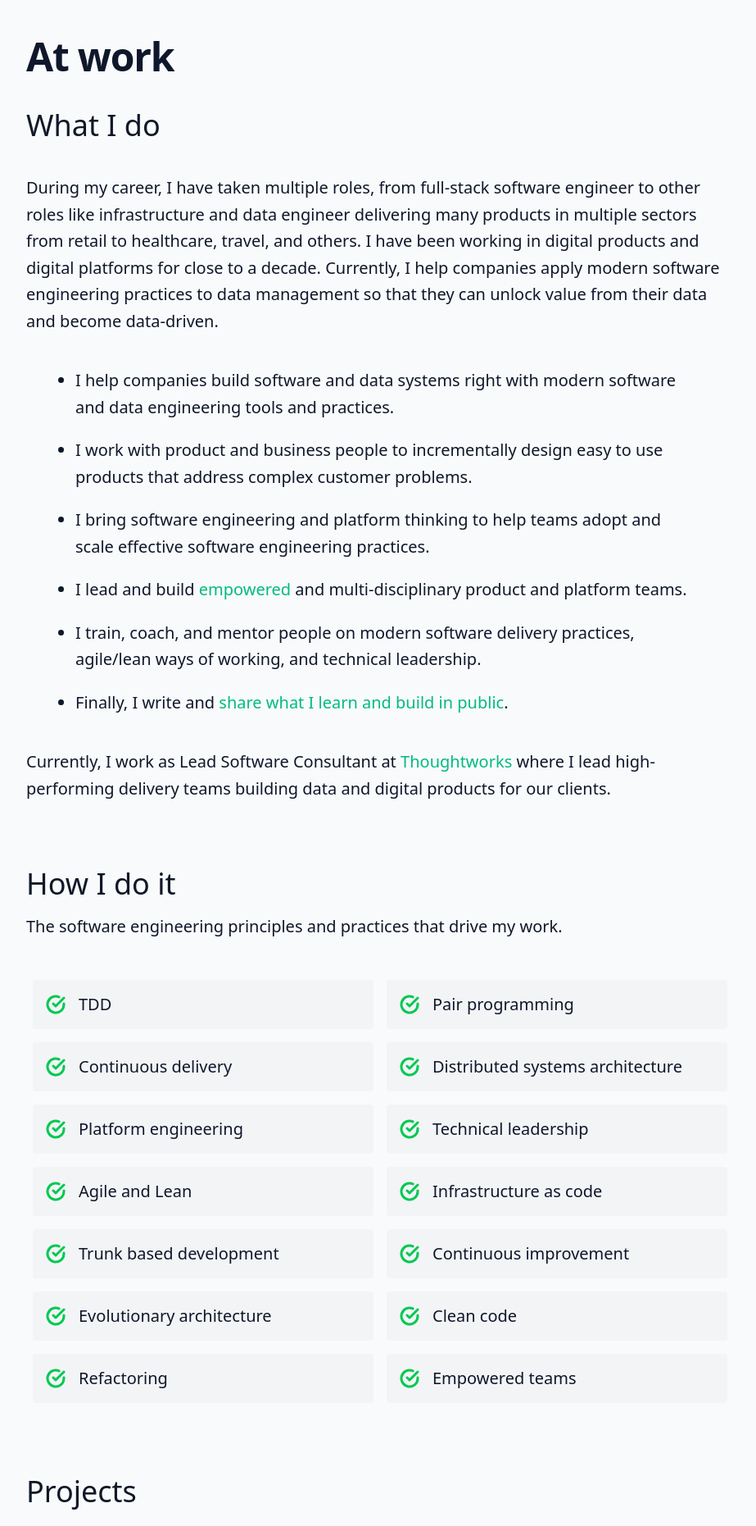
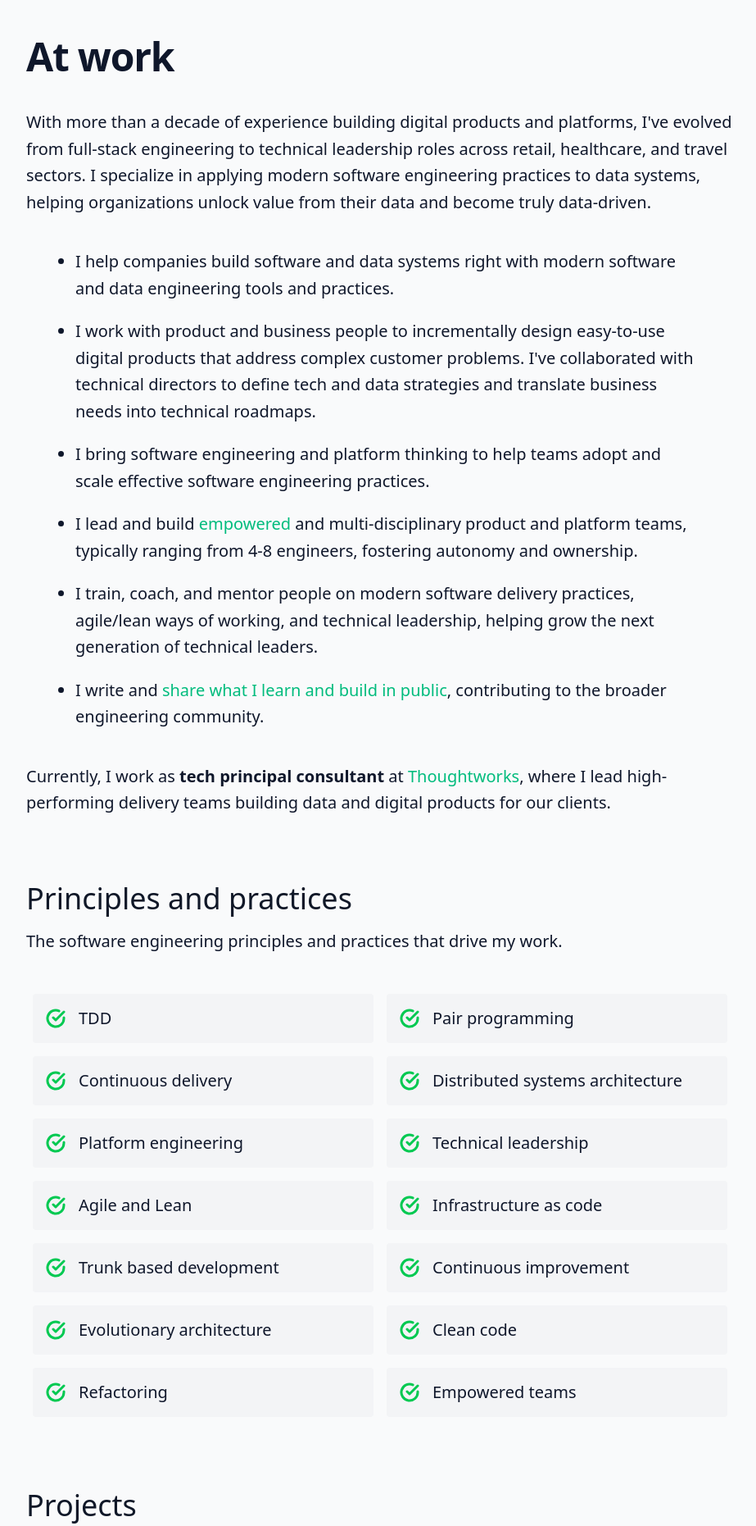
Before and after one commit to portovep/pabloporto.me, a Next.js app: page /working in a window 1280 px wide. Shown: the part 100-1961 px from the top of the page at 82% size, without its empty margins (176-1099 px from the left). Built offline with nearby package versions, Linux system fonts and the light colour scheme.

Commit message:
feat(working): improve working page content and structure
 Please enter the commit message for your changes. Lines starting

```diff
--- a/content/talks.ts
+++ b/content/talks.ts
@@ -7,6 +7,18 @@ export type TalkData = {
 };
 
 export const talks: TalkData[] = [
+    {
+        id: 'coding-assistants-2025-client',
+        year: 2025,
+        title: 'An introduction to coding assistants',
+        event: 'Client'
+    },
+    {
+        id: 'data-modeling-simplified-thoughtworks-2024',
+        year: 2024,
+        title: 'Data modeling simplified',
+        event: 'Thoughtworks'
+    },
     {
         id: 'data-mesh-101-jonthebeach-2023',
         year: 2023,
@@ -29,7 +41,7 @@ export const talks: TalkData[] = [
     {
         id: 'tdd-in-sql-thoughtworks-2023',
         year: 2023,
-        title: 'TDD in SQL',
+        title: 'Test-driven development in SQL',
         event: 'Thoughtworks'
     },
     {
--- a/pages/working/index.tsx
+++ b/pages/working/index.tsx
@@ -15,20 +15,13 @@ export default function Working({ allProjectData }: WorkingProps): React.ReactEl
         <Layout pageTitle="At work">
             <section data-testid="working-intro" className="mt-10 text-xl leading-6">
                 <PageHeader title="At work" />
-                <section className="w-full leading-relaxed">
-                    <div className="mt-10 mb-10">
-                        <h2 className="title-font sm:text-4xl mb-4 text-3xl font-medium text-gray-900">
-                            What I do
-                        </h2>
-                    </div>
+                <section className="w-full leading-relaxed mt-10 mb-10">
                     <p className="pb-10">
-                        During my career, I have taken multiple roles, from full-stack software
-                        engineer to other roles like infrastructure and data engineer delivering
-                        many products in multiple sectors from retail to healthcare, travel, and
-                        others. I have been working in digital products and digital platforms for
-                        close to a decade. Currently, I help companies apply modern software
-                        engineering practices to data management so that they can unlock value from
-                        their data and become data-driven.
+                        With more than a decade of experience building digital products and
+                        platforms, I&apos;ve evolved from full-stack engineering to technical
+                        leadership roles across retail, healthcare, and travel sectors. I specialize
+                        in applying modern software engineering practices to data systems, helping
+                        organizations unlock value from their data and become truly data-driven.
                     </p>
                     <ul className="pl-15 px-10 pb-10 space-y-5 list-disc">
                         <li>
@@ -36,8 +29,10 @@ export default function Working({ allProjectData }: WorkingProps): React.ReactEl
                             software and data engineering tools and practices.
                         </li>
                         <li>
-                            I work with product and business people to incrementally design easy to
-                            use products that address complex customer problems.
+                            I work with product and business people to incrementally design
+                            easy-to-use digital products that address complex customer problems.
+                            I&apos;ve collaborated with technical directors to define tech and data
+                            strategies and translate business needs into technical roadmaps.
                         </li>
                         <li>
                             I bring software engineering and platform thinking to help teams adopt
@@ -52,33 +47,35 @@ export default function Working({ allProjectData }: WorkingProps): React.ReactEl
                                 rel="noopener noreferrer">
                                 empowered
                             </a>{' '}
-                            and multi-disciplinary product and platform teams.
+                            and multi-disciplinary product and platform teams, typically ranging
+                            from 4-8 engineers, fostering autonomy and ownership.
                         </li>
                         <li>
                             I train, coach, and mentor people on modern software delivery practices,
-                            agile/lean ways of working, and technical leadership.
+                            agile/lean ways of working, and technical leadership, helping grow the
+                            next generation of technical leaders.
                         </li>
                         <li>
-                            Finally, I write and{' '}
+                            I write and{' '}
                             <Link
                                 href="/blog"
                                 className="text-emerald-500 hover:text-emerald-600 font-medium"
                                 rel="noopener noreferrer">
                                 share what I learn and build in public
                             </Link>
-                            .
+                            , contributing to the broader engineering community.
                         </li>
                     </ul>
                     <p className="pb-10 leading-relaxed">
-                        Currently, I work as Lead Software Consultant at{' '}
+                        Currently, I work as <strong>tech principal consultant</strong> at{' '}
                         <a
                             href="https://thoughtworks.com"
                             target="_blank"
                             className="text-emerald-500 hover:text-emerald-600 font-medium"
                             rel="noopener noreferrer">
                             Thoughtworks
-                        </a>{' '}
-                        where I lead high-performing delivery teams building data and digital
+                        </a>
+                        , where I lead high-performing delivery teams building data and digital
                         products for our clients.
                     </p>
                 </section>
@@ -86,7 +83,7 @@ export default function Working({ allProjectData }: WorkingProps): React.ReactEl
                     <div className="container mx-auto mb-20">
                         <div className="mt-10 mb-10">
                             <h2 className="title-font sm:text-4xl mb-4 text-3xl font-medium text-gray-900">
-                                How I do it
+                                Principles and practices
                             </h2>
                             <p className="leading-relaxed">
                                 The software engineering principles and practices that drive my
@@ -343,17 +340,45 @@ export default function Working({ allProjectData }: WorkingProps): React.ReactEl
                             Projects
                         </h2>
                         <p>
-                            Some of the projects and products I worked on over the last years. You
-                            can also
+                            A selection of significant projects demonstrating my experience across
+                            data engineering, infrastructure engineering, and technical leadership.
+                            Each project showcases different aspects of my expertise—from building
+                            data products and platforms to improving engineering effectiveness at
+                            scale. You can also{' '}
                             <Link
                                 href="/stack"
                                 className="text-emerald-500 hover:text-emerald-600 font-medium"
                                 rel="noopener noreferrer">
-                                &nbsp;take a look at my preferred tools.
+                                explore my preferred tools and technologies
                             </Link>
+                            .
                         </p>
                     </div>
                     <FilteredProjects projects={allProjectData} />
+                </section>
+                <section className="w-full leading-relaxed mt-20 bg-gray-50 rounded-lg">
+                    <div className="mt-10 mb-10 py-10">
+                        <h2 className="title-font sm:text-4xl mb-4 text-3xl font-medium text-gray-900">
+                            Let&apos;s Connect
+                        </h2>
+                        <p className="text-gray-700 mb-6">
+                            I&apos;m always interested in discussing data engineering, platform
+                            engineering, or technical leadership opportunities. Feel free to reach
+                            out.
+                        </p>
+                        <div className="flex justify-start gap-4">
+                            <a
+                                href="mailto:pablo@pabloporto.me"
+                                className="px-6 py-3 bg-emerald-500 text-white rounded-lg hover:bg-emerald-600">
+                                Get in Touch
+                            </a>
+                            <Link
+                                href="/blog"
+                                className="px-6 py-3 border border-emerald-500 text-emerald-600 rounded-lg hover:bg-emerald-50">
+                                Read My Blog
+                            </Link>
+                        </div>
+                    </div>
                 </section>
             </section>
         </Layout>
```
